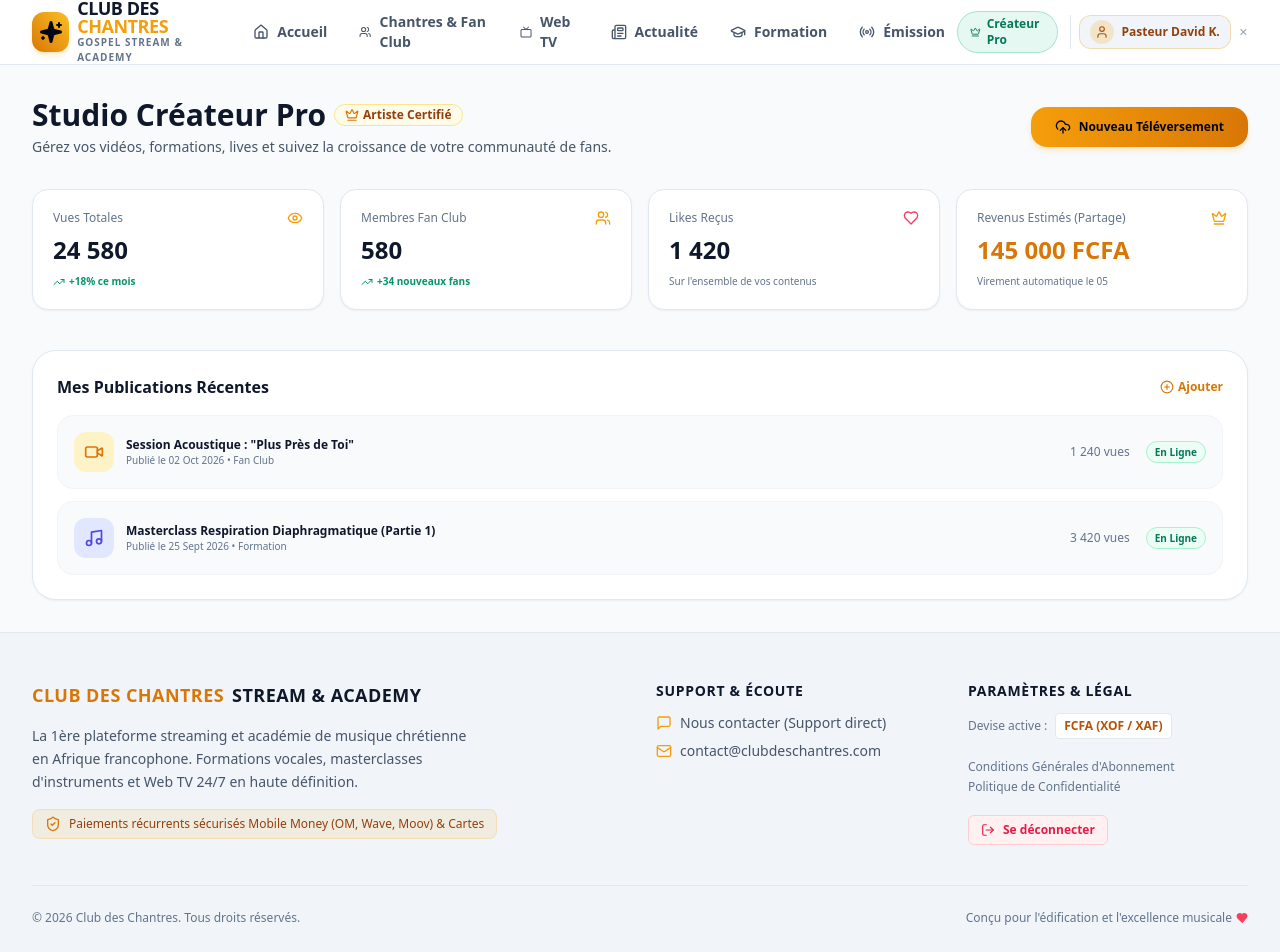
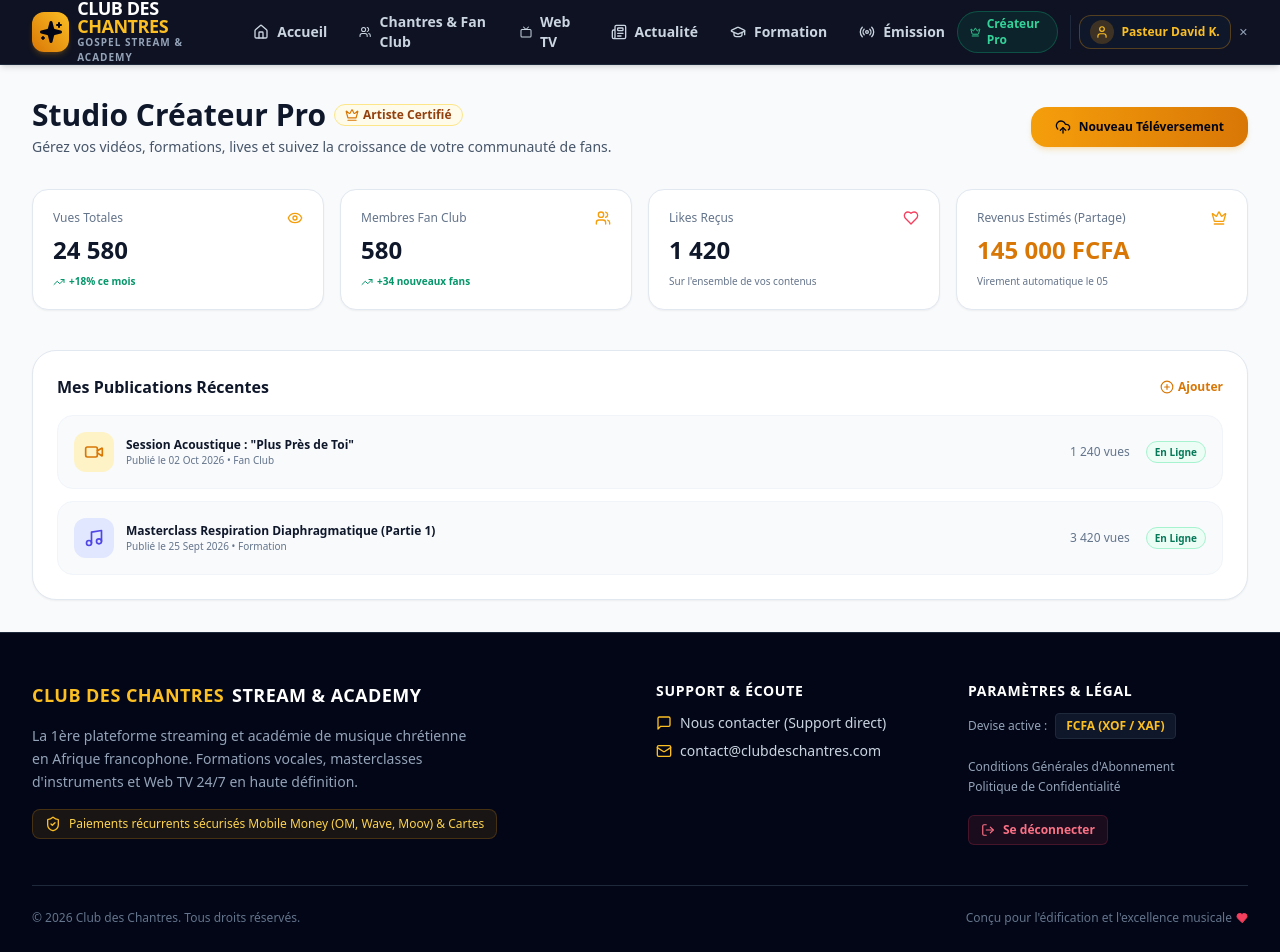
Before and after one commit to eugelove2012-a11y/club-des-chantres, a Next.js app: page /dashboard/creator in a window 1280 px wide. Shown: the top 952 px of the page. Built offline with nearby package versions, Linux system fonts and the light colour scheme.

Commit message:
style: restore navbar & footer to deep navy blue, set action buttons to deep blue, make hero slider full width

```diff
--- a/src/app/(platform)/formation/page.tsx
+++ b/src/app/(platform)/formation/page.tsx
@@ -145,10 +145,10 @@ export default function FormationPage() {
               <div className="mt-4 pt-2">
                 <Link
                   href={`/formation/${course.id}`}
-                  className="flex w-full items-center justify-center gap-2 rounded-xl bg-slate-100 py-2.5 text-xs font-bold text-slate-800 hover:bg-amber-500 hover:text-slate-950 transition"
+                  className="flex w-full items-center justify-center gap-2 rounded-xl bg-slate-900 py-2.5 text-xs font-bold text-white hover:bg-slate-800 hover:shadow-md transition"
                 >
                   <span>Suivre le cours</span>
-                  <ArrowRight className="h-3.5 w-3.5" />
+                  <ArrowRight className="h-3.5 w-3.5 text-amber-400" />
                 </Link>
               </div>
             </div>
--- a/src/components/layout/BottomNav.tsx
+++ b/src/components/layout/BottomNav.tsx
@@ -31,7 +31,7 @@ export const BottomNav: React.FC<BottomNavProps> = ({ userRole, isAuthenticated
   ];
 
   return (
-    <nav className="fixed bottom-0 left-0 right-0 z-40 border-t border-slate-200 bg-white/95 pb-safe backdrop-blur-lg lg:hidden shadow-lg">
+    <nav className="fixed bottom-0 left-0 right-0 z-40 border-t border-slate-800 bg-slate-950/95 pb-safe backdrop-blur-lg lg:hidden shadow-lg">
       <div className="grid h-16 grid-cols-5 items-center px-2">
         {NAV_ITEMS.map((item) => {
           const Icon = item.icon;
@@ -42,8 +42,8 @@ export const BottomNav: React.FC<BottomNavProps> = ({ userRole, isAuthenticated
               href={item.href}
               className={`flex flex-col items-center justify-center gap-1 py-1 transition-all ${
                 isActive
-                  ? 'text-amber-600 font-bold scale-105'
-                  : 'text-slate-500 hover:text-slate-900'
+                  ? 'text-amber-400 font-bold scale-105'
+                  : 'text-slate-400 hover:text-white'
               }`}
             >
               <div className="relative">
--- a/src/components/layout/Footer.tsx
+++ b/src/components/layout/Footer.tsx
@@ -15,44 +15,44 @@ export const Footer: React.FC<FooterProps> = ({ isAuthenticated = false }) => {
 
   return (
     <>
-      <footer className="w-full border-t border-slate-200 bg-slate-100 text-slate-600 pb-24 lg:pb-8 pt-12">
+      <footer className="w-full border-t border-slate-800 bg-slate-950 text-slate-400 pb-24 lg:pb-8 pt-12">
         <div className="mx-auto max-w-7xl px-4 sm:px-6 lg:px-8">
           <div className="grid grid-cols-1 md:grid-cols-4 gap-8 mb-10">
 
             {/* Info & Vision */}
             <div className="space-y-4 md:col-span-2">
-              <h3 className="text-slate-900 font-bold text-lg tracking-wide flex items-center gap-2">
-                <span className="text-amber-600">CLUB DES CHANTRES</span> STREAM & ACADEMY
+              <h3 className="text-white font-bold text-lg tracking-wide flex items-center gap-2">
+                <span className="text-amber-400">CLUB DES CHANTRES</span> STREAM & ACADEMY
               </h3>
-              <p className="text-sm text-slate-600 max-w-md leading-relaxed">
+              <p className="text-sm text-slate-400 max-w-md leading-relaxed">
                 La 1ère plateforme streaming et académie de musique chrétienne en Afrique francophone.
                 Formations vocales, masterclasses d&apos;instruments et Web TV 24/7 en haute définition.
               </p>
-              <div className="flex items-center gap-2 text-xs text-amber-800 bg-amber-500/10 px-3 py-1.5 rounded-lg border border-amber-500/20 w-fit">
-                <ShieldCheck className="h-4 w-4 text-amber-600" />
+              <div className="flex items-center gap-2 text-xs text-amber-300 bg-amber-500/10 px-3 py-1.5 rounded-lg border border-amber-500/20 w-fit">
+                <ShieldCheck className="h-4 w-4 text-amber-400" />
                 <span>Paiements récurrents sécurisés Mobile Money (OM, Wave, Moov) & Cartes</span>
               </div>
             </div>
 
             {/* Support & Contact */}
             <div className="space-y-3">
-              <h4 className="text-sm font-semibold text-slate-900 uppercase tracking-wider">Support & Écoute</h4>
+              <h4 className="text-sm font-semibold text-white uppercase tracking-wider">Support & Écoute</h4>
               <ul className="space-y-2 text-sm">
                 <li>
                   <button
                     onClick={() => setIsContactOpen(true)}
-                    className="flex items-center gap-2 hover:text-amber-600 transition text-left"
+                    className="flex items-center gap-2 hover:text-amber-400 transition text-left text-slate-300"
                   >
-                    <MessageSquare className="h-4 w-4 text-amber-500 flex-shrink-0" />
+                    <MessageSquare className="h-4 w-4 text-amber-400 flex-shrink-0" />
                     Nous contacter (Support direct)
                   </button>
                 </li>
                 <li>
                   <a
                     href="mailto:contact@clubdeschantres.com"
-                    className="flex items-center gap-2 hover:text-amber-600 transition"
+                    className="flex items-center gap-2 hover:text-amber-400 transition text-slate-300"
                   >
-                    <Mail className="h-4 w-4 text-amber-500 flex-shrink-0" />
+                    <Mail className="h-4 w-4 text-amber-400 flex-shrink-0" />
                     contact@clubdeschantres.com
                   </a>
                 </li>
@@ -61,16 +61,16 @@ export const Footer: React.FC<FooterProps> = ({ isAuthenticated = false }) => {
 
             {/* Legal & Currency */}
             <div className="space-y-3">
-              <h4 className="text-sm font-semibold text-slate-900 uppercase tracking-wider">Paramètres & Légal</h4>
+              <h4 className="text-sm font-semibold text-white uppercase tracking-wider">Paramètres & Légal</h4>
               <div className="flex items-center gap-2">
-                <span className="text-xs text-slate-500">Devise active :</span>
-                <span className="text-xs font-bold text-amber-700 bg-white border border-slate-200 px-2 py-1 rounded shadow-xs">
+                <span className="text-xs text-slate-400">Devise active :</span>
+                <span className="text-xs font-bold text-amber-400 bg-slate-900 border border-slate-800 px-2.5 py-1 rounded shadow-xs">
                   FCFA (XOF / XAF)
                 </span>
               </div>
-              <div className="flex flex-col gap-1 text-xs text-slate-500 pt-2">
-                <Link href="/terms" className="hover:text-slate-800">Conditions Générales d&apos;Abonnement</Link>
-                <Link href="/privacy" className="hover:text-slate-800">Politique de Confidentialité</Link>
+              <div className="flex flex-col gap-1 text-xs text-slate-400 pt-2">
+                <Link href="/terms" className="hover:text-slate-200">Conditions Générales d&apos;Abonnement</Link>
+                <Link href="/privacy" className="hover:text-slate-200">Politique de Confidentialité</Link>
               </div>
 
               {/* Dynamic Logout Button */}
@@ -78,7 +78,7 @@ export const Footer: React.FC<FooterProps> = ({ isAuthenticated = false }) => {
                 <form action={logoutAction} className="pt-2">
                   <button
                     type="submit"
-                    className="flex items-center gap-2 text-xs font-semibold text-rose-600 hover:text-rose-700 transition px-3 py-1.5 rounded-md bg-rose-50 border border-rose-200"
+                    className="flex items-center gap-2 text-xs font-semibold text-rose-400 hover:text-rose-300 transition px-3 py-1.5 rounded-md bg-rose-500/10 border border-rose-500/20"
                   >
                     <LogOut className="h-3.5 w-3.5" />
                     Se déconnecter
@@ -88,7 +88,7 @@ export const Footer: React.FC<FooterProps> = ({ isAuthenticated = false }) => {
             </div>
           </div>
 
-          <div className="border-t border-slate-200 pt-6 flex flex-col sm:flex-row items-center justify-between text-xs text-slate-500 gap-4">
+          <div className="border-t border-slate-800 pt-6 flex flex-col sm:flex-row items-center justify-between text-xs text-slate-500 gap-4">
             <p>© {new Date().getFullYear()} Club des Chantres. Tous droits réservés.</p>
             <p className="flex items-center gap-1">
               Conçu pour l&apos;édification et l&apos;excellence musicale <Heart className="h-3 w-3 text-rose-500 fill-current" />
--- a/src/components/layout/Navbar.tsx
+++ b/src/components/layout/Navbar.tsx
@@ -55,7 +55,7 @@ export const Navbar: React.FC<NavbarProps> = ({
 
   return (
     <>
-      <header className="sticky top-0 z-40 w-full border-b border-slate-200 bg-white/95 backdrop-blur-md shadow-xs">
+      <header className="sticky top-0 z-40 w-full border-b border-slate-800 bg-slate-950/95 backdrop-blur-md shadow-md">
         <div className="mx-auto flex h-16 max-w-7xl items-center justify-between px-4 sm:px-6 lg:px-8">
 
           {/* Brand Logo */}
@@ -64,10 +64,10 @@ export const Navbar: React.FC<NavbarProps> = ({
               <Sparkles className="h-6 w-6 fill-current" />
             </div>
             <div className="flex flex-col">
-              <span className="font-extrabold text-lg tracking-tight text-slate-900 leading-none">
-                CLUB DES <span className="text-amber-500">CHANTRES</span>
+              <span className="font-extrabold text-lg tracking-tight text-white leading-none">
+                CLUB DES <span className="text-amber-400">CHANTRES</span>
               </span>
-              <span className="text-[10px] font-semibold tracking-widest text-slate-500 uppercase">
+              <span className="text-[10px] font-semibold tracking-widest text-slate-400 uppercase">
                 Gospel Stream & Academy
               </span>
             </div>
@@ -84,8 +84,8 @@ export const Navbar: React.FC<NavbarProps> = ({
                   href={link.href}
                   className={`flex items-center gap-2 px-3 py-2 rounded-lg text-sm font-semibold transition-all ${
                     isActive
-                      ? 'bg-amber-500/10 text-amber-700 border border-amber-500/30'
-                      : 'text-slate-600 hover:bg-slate-100 hover:text-slate-900'
+                      ? 'bg-amber-500/10 text-amber-400 border border-amber-500/30'
+                      : 'text-slate-300 hover:bg-slate-900 hover:text-white'
                   }`}
                 >
                   <Icon className="h-4 w-4" />
@@ -98,7 +98,7 @@ export const Navbar: React.FC<NavbarProps> = ({
           {/* Right Action / Auth & Subscription Badge */}
           <div className="hidden sm:flex items-center gap-3">
             {hasActiveSubscription ? (
-              <div className="flex items-center gap-1.5 px-3 py-1 rounded-full text-xs font-semibold bg-emerald-500/10 text-emerald-700 border border-emerald-500/30">
+              <div className="flex items-center gap-1.5 px-3 py-1 rounded-full text-xs font-semibold bg-emerald-500/10 text-emerald-400 border border-emerald-500/30">
                 <Crown className="h-3.5 w-3.5" />
                 <span>{userRole === 'CREATOR' ? 'Créateur Pro' : 'Pass VIP'}</span>
               </div>
@@ -113,12 +113,12 @@ export const Navbar: React.FC<NavbarProps> = ({
             )}
 
             {displayName ? (
-              <div className="flex items-center gap-2 pl-2 border-l border-slate-200">
+              <div className="flex items-center gap-2 pl-2 border-l border-slate-800">
                 <Link
                   href={userRole === 'CREATOR' ? '/dashboard/creator' : '/fan-club'}
-                  className="flex items-center gap-2 px-2.5 py-1 rounded-xl bg-slate-100 border border-amber-500/30 text-amber-800 hover:bg-slate-200 transition text-xs font-semibold"
+                  className="flex items-center gap-2 px-2.5 py-1 rounded-xl bg-slate-900 border border-amber-500/30 text-amber-400 hover:bg-slate-850 transition text-xs font-semibold"
                 >
-                  <div className="flex h-6 w-6 items-center justify-center rounded-full bg-amber-500/20 text-amber-700">
+                  <div className="flex h-6 w-6 items-center justify-center rounded-full bg-amber-500/20 text-amber-400">
                     <UserIcon className="h-3.5 w-3.5" />
                   </div>
                   <span className="max-w-[120px] truncate">{displayName}</span>
@@ -129,7 +129,7 @@ export const Navbar: React.FC<NavbarProps> = ({
                     setActivePseudo(null);
                   }}
                   title="Déconnexion"
-                  className="text-[11px] text-slate-400 hover:text-rose-600 transition"
+                  className="text-[11px] text-slate-400 hover:text-rose-400 transition"
                 >
                   ✕
                 </button>
@@ -137,9 +137,9 @@ export const Navbar: React.FC<NavbarProps> = ({
             ) : (
               <Link
                 href="/login"
-                className="flex items-center gap-1.5 text-xs font-semibold text-slate-700 hover:text-slate-900 px-3.5 py-1.5 rounded-xl border border-slate-300 bg-white hover:bg-slate-50 shadow-xs transition"
+                className="flex items-center gap-1.5 text-xs font-semibold text-white px-3.5 py-1.5 rounded-xl border border-slate-700 bg-slate-900 hover:bg-slate-800 shadow-xs transition"
               >
-                <UserIcon className="h-3.5 w-3.5 text-amber-500" />
+                <UserIcon className="h-3.5 w-3.5 text-amber-400" />
                 <span>Se connecter</span>
               </Link>
             )}
@@ -150,7 +150,7 @@ export const Navbar: React.FC<NavbarProps> = ({
             <button
               onClick={() => setMobileDrawerOpen(!mobileDrawerOpen)}
               aria-label="Menu principal"
-              className="p-2 rounded-lg bg-slate-100 text-slate-700 hover:text-slate-950 border border-slate-200"
+              className="p-2 rounded-lg bg-slate-900 text-slate-200 hover:text-white border border-slate-800"
             >
               {mobileDrawerOpen ? <X className="h-6 w-6" /> : <Menu className="h-6 w-6" />}
             </button>
@@ -162,15 +162,15 @@ export const Navbar: React.FC<NavbarProps> = ({
       {mobileDrawerOpen && (
         <div className="fixed inset-0 z-50 flex lg:hidden">
           <div
-            className="fixed inset-0 bg-slate-950/40 backdrop-blur-xs transition-opacity"
+            className="fixed inset-0 bg-slate-950/70 backdrop-blur-xs transition-opacity"
             onClick={() => setMobileDrawerOpen(false)}
           />
-          <div className="relative ml-auto flex h-full w-4/5 max-w-xs flex-col bg-white border-l border-slate-200 p-6 shadow-2xl">
+          <div className="relative ml-auto flex h-full w-4/5 max-w-xs flex-col bg-slate-950 border-l border-slate-800 p-6 shadow-2xl">
             <div className="flex items-center justify-between mb-8">
-              <span className="font-bold text-slate-900 text-base">Menu Navigation</span>
+              <span className="font-bold text-white text-base">Menu Navigation</span>
               <button
                 onClick={() => setMobileDrawerOpen(false)}
-                className="p-1 rounded-md text-slate-500 hover:text-slate-900"
+                className="p-1 rounded-md text-slate-400 hover:text-white"
               >
                 <X className="h-6 w-6" />
               </button>
@@ -187,8 +187,8 @@ export const Navbar: React.FC<NavbarProps> = ({
                     onClick={() => setMobileDrawerOpen(false)}
                     className={`flex items-center gap-3 px-4 py-3 rounded-xl text-sm font-semibold transition ${
                       isActive
-                        ? 'bg-amber-500/10 text-amber-700 border border-amber-500/30'
-                        : 'text-slate-600 hover:bg-slate-100 hover:text-slate-900'
+                        ? 'bg-amber-500/10 text-amber-400 border border-amber-500/30'
+                        : 'text-slate-300 hover:bg-slate-900 hover:text-white'
                     }`}
                   >
                     <Icon className="h-5 w-5" />
@@ -198,7 +198,7 @@ export const Navbar: React.FC<NavbarProps> = ({
               })}
             </nav>
 
-            <div className="mt-auto pt-6 border-t border-slate-200">
+            <div className="mt-auto pt-6 border-t border-slate-800">
               <Link
                 href="/checkout"
                 onClick={() => setMobileDrawerOpen(false)}
```
Also changed, not shown: src/app/(marketing)/page.tsx (+26 -26 lines), src/app/(platform)/actualite/page.tsx (+12 -1 lines), src/app/(platform)/emission/page.tsx (+10 -0 lines), src/app/(platform)/fan-club/[id]/page.tsx (+14 -0 lines), src/app/(platform)/web-tv/page.tsx (+14 -0 lines), src/components/ui/CreatorCard.tsx (+4 -4 lines), src/components/ui/HeroSlider.tsx (+7 -5 lines).
